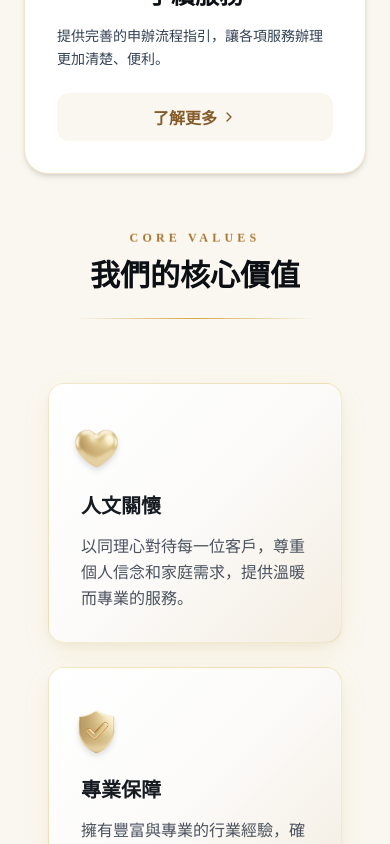
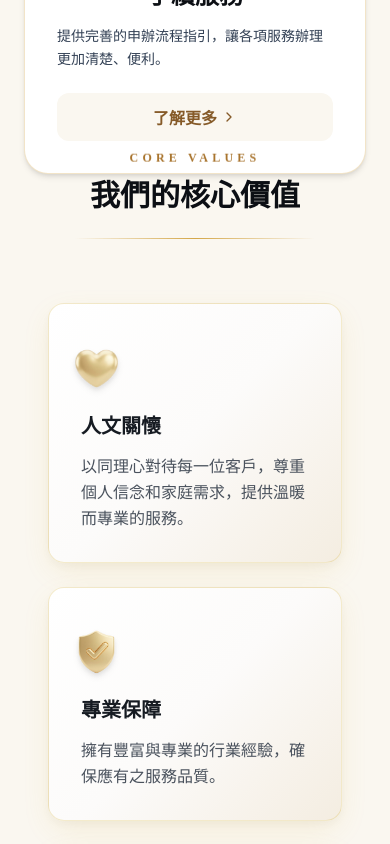
Before and after one commit to m9606286/baoci-life-website, a React (Vite) app: page / in a window 390 px wide. Shown: the part 2800-3644 px from the top of the page. Built offline with nearby package versions, Linux system fonts and the light colour scheme.

Commit message:
Update CoreValues.tsx

```diff
--- a/src/components/CoreValues.tsx
+++ b/src/components/CoreValues.tsx
@@ -30,7 +30,7 @@ export default function CoreValues() {
   const ref = Array.isArray(revealResult) ? revealResult[0] : revealResult;
 
   return (
-    <section id="values" className="py-24 lg:py-32 bg-ivory-100">
+    <section id="values" className="py-4 lg:py-32 bg-ivory-100">
       <div ref={ref} className="mx-auto max-w-8xl px-6">
         {/* Header */}
         <div className="text-center mb-16">
```
